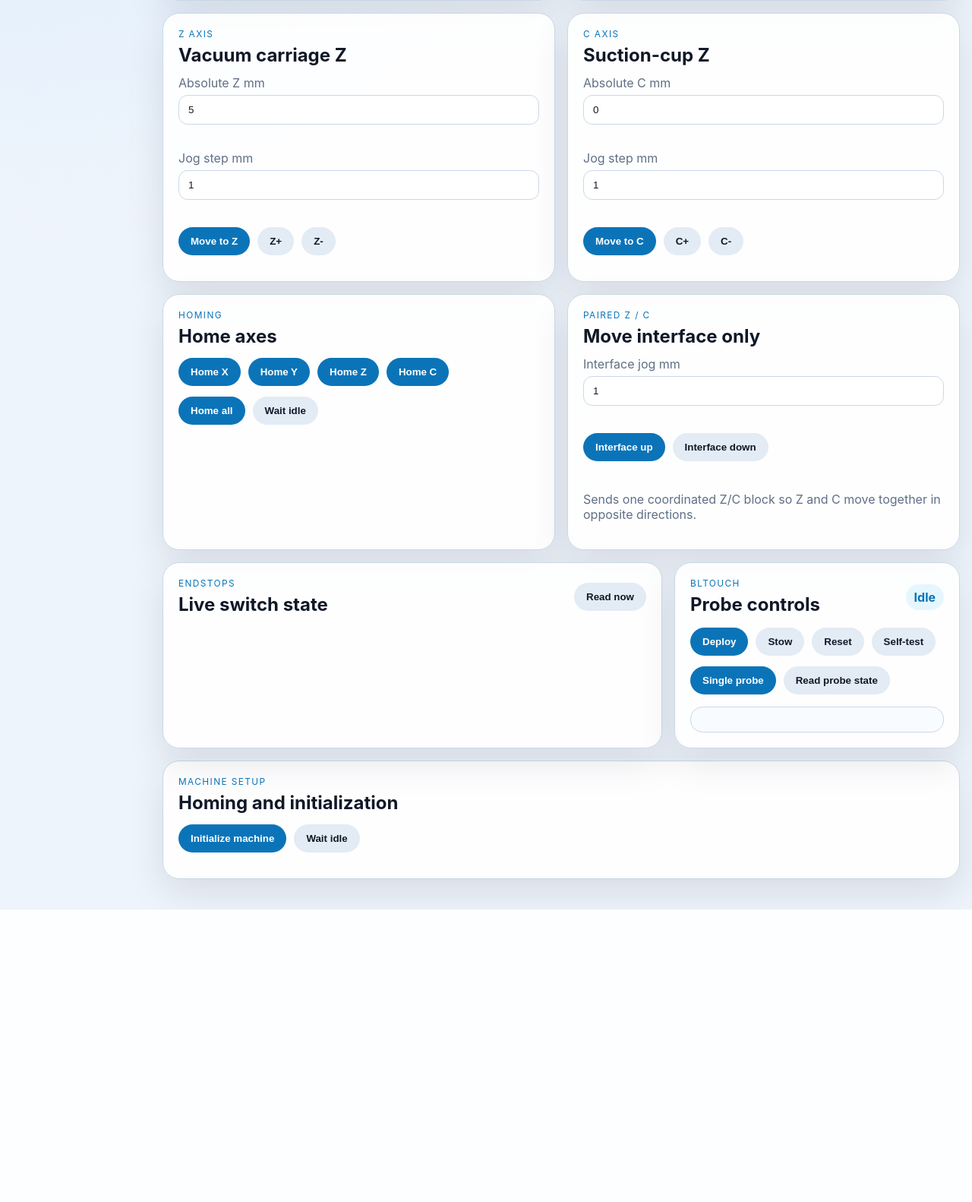
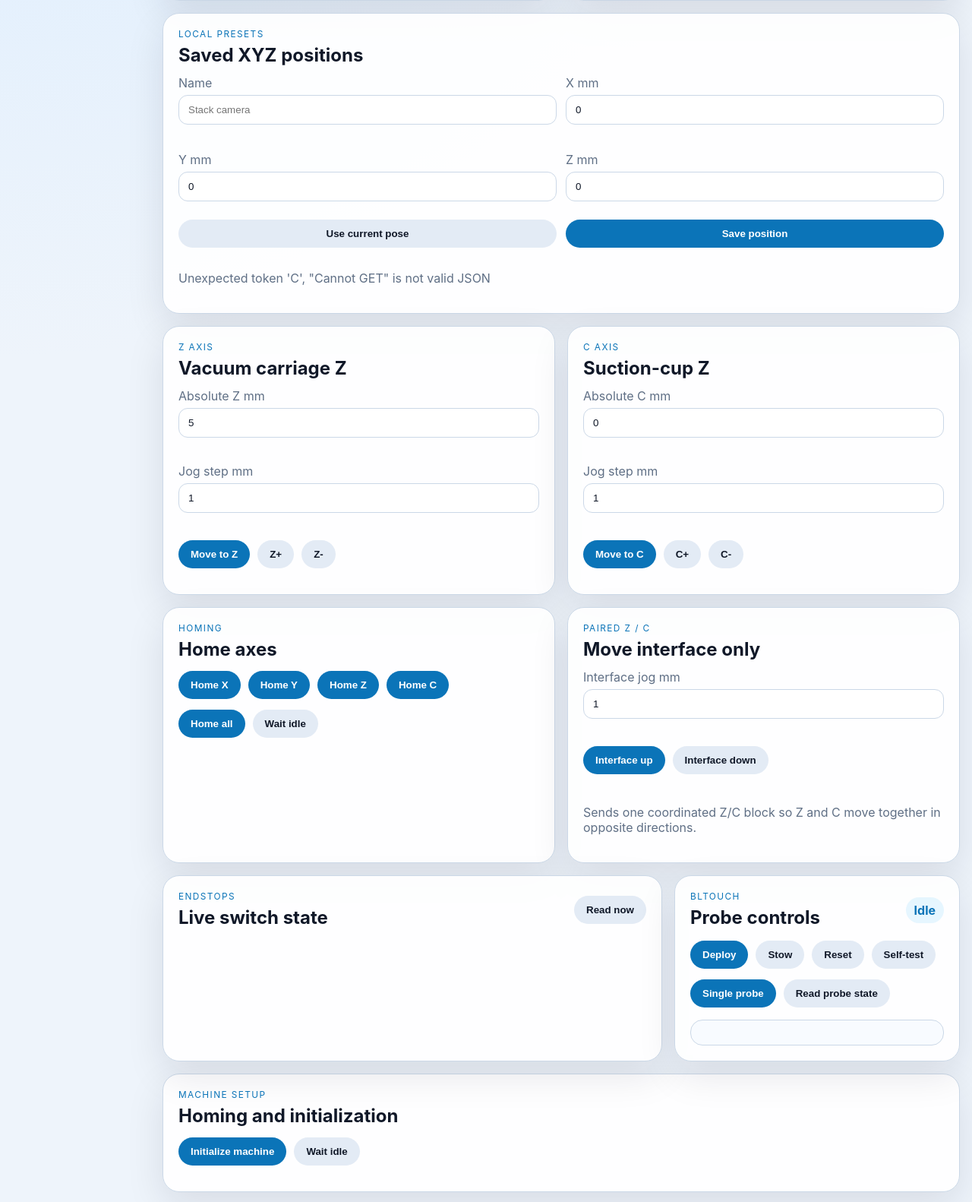
Before and after one commit to schaffer2013/SortingMachineArray, a Python web app: template src/sorter/interfaces/web/templates/movement.html in a window 1280 px wide. Shown: the part 603-2185 px from the top of the page at 76% size. Before the commit the page ends 1800 px from the top, so only its background shows below. Run offline with Jinja, Linux system fonts and the light colour scheme; the template is opened without the code that fills it, so the values that code supplies are empty.

Commit message:
Add saved XYZ movement positions
Version: patch -> 0.8.5 because this adds local saved XYZ movement positions and quick-go controls for vacuum and camera coordinates.

```diff
--- a/pyproject.toml
+++ b/pyproject.toml
@@ -4,7 +4,7 @@ build-backend = "setuptools.build_meta"
 
 [project]
 name = "card-sorter-testbed"
-version = "0.8.4"
+version = "0.8.5"
 description = "Hexagonal architecture card sorting machine test bed"
 readme = "README.md"
 requires-python = ">=3.11"
--- a/src/sorter/interfaces/web/static/app.css
+++ b/src/sorter/interfaces/web/static/app.css
@@ -270,6 +270,14 @@ table { width:100%; border-collapse:collapse; min-width: 720px; }
 th, td { text-align:left; border-bottom:1px solid var(--line); padding:12px 10px; }
 th { color:var(--muted); font-size:.82rem; text-transform:uppercase; letter-spacing:.08em; }
 .intro-copy p:last-child { color:var(--muted); max-width: 76ch; }
+.saved-position-panel { grid-column:span 2; }
+.saved-position-form { margin-bottom:14px; }
+.saved-position-list { display:grid; gap:10px; }
+.saved-position-row {
+  display:grid; grid-template-columns:minmax(0,1fr) auto; gap:12px; align-items:center;
+  background:var(--panel-soft); border:1px solid var(--line); border-radius:12px; padding:12px;
+}
+.saved-position-actions { justify-content:flex-end; margin:0; }
 .status-ready { color: var(--good); }
 .status-partial { color: var(--warn); }
 .status-blocked { color: #ef4444; }
@@ -324,7 +332,9 @@ th { color:var(--muted); font-size:.82rem; text-transform:uppercase; letter-spac
   .app-layout { grid-template-columns: 1fr; }
   .app-layout nav { position:static; display:flex; overflow:auto; }
   .app-layout a { white-space:nowrap; }
-  .hero-grid, .dashboard-grid, .two-column, .camera-control-grid, .training-grid, .training-workflow-grid, .training-current-box { grid-template-columns: 1fr; }
+  .hero-grid, .dashboard-grid, .two-column, .camera-control-grid, .training-grid, .training-workflow-grid, .training-current-box, .saved-position-row { grid-template-columns: 1fr; }
+  .saved-position-panel { grid-column:auto; }
+  .saved-position-actions { justify-content:flex-start; }
   .camera-feed-layout { grid-template-columns: 1fr; }
   .training-tune-layout { grid-template-columns: 1fr; }
   .training-nudge-panel { grid-template-columns: 1fr; }
--- a/src/sorter/interfaces/web/static/app.js
+++ b/src/sorter/interfaces/web/static/app.js
@@ -1378,6 +1378,17 @@ window.SorterPages = {
     const bltouchResponse = document.querySelector("#bltouch-response");
     const bltouchProbe = document.querySelector("#bltouch-probe");
     const bltouchState = document.querySelector("#bltouch-state");
+    const savedPositionId = document.querySelector("#saved-position-id");
+    const savedPositionName = document.querySelector("#saved-position-name");
+    const savedPositionX = document.querySelector("#saved-position-x");
+    const savedPositionY = document.querySelector("#saved-position-y");
+    const savedPositionZ = document.querySelector("#saved-position-z");
+    const savedPositionUseCurrent = document.querySelector("#saved-position-use-current");
+    const savedPositionSave = document.querySelector("#saved-position-save");
+    const savedPositionCancel = document.querySelector("#saved-position-cancel");
+    const savedPositionList = document.querySelector("#saved-position-list");
+    let currentMovementStatus = null;
+    let savedPositions = [];
     const controlPayload = action => {
       if (action === "move_xy" || action === "move_camera_xy") {
         return {
@@ -1431,6 +1442,122 @@ window.SorterPages = {
         sendControl("jog_zc_interface", {dz_mm: step}, button);
       };
     });
+    function savedPositionPayload() {
+      return {
+        name: savedPositionName.value,
+        x_mm: Number(savedPositionX.value),
+        y_mm: Number(savedPositionY.value),
+        z_mm: Number(savedPositionZ.value),
+      };
+    }
+    function resetSavedPositionForm() {
+      savedPositionId.value = "";
+      savedPositionName.value = "";
+      savedPositionX.value = "0";
+      savedPositionY.value = "0";
+      savedPositionZ.value = "0";
+      savedPositionSave.textContent = "Save position";
+      savedPositionCancel.hidden = true;
+    }
+    function fillSavedPositionForm(position) {
+      savedPositionId.value = position.id || "";
+      savedPositionName.value = position.name || "";
+      savedPositionX.value = Number(position.x_mm || 0).toFixed(3);
+      savedPositionY.value = Number(position.y_mm || 0).toFixed(3);
+      savedPositionZ.value = Number(position.z_mm || 0).toFixed(3);
+      savedPositionSave.textContent = position.id ? "Update position" : "Save position";
+      savedPositionCancel.hidden = !position.id;
+    }
+    function renderSavedPositions() {
+      savedPositionList.innerHTML = savedPositions.length
+        ? savedPositions.map(position => `
+          <article class="saved-position-row" data-position-id="${escapeHtml(position.id)}">
+            <div>
+              <strong>${escapeHtml(position.name)}</strong>
+              <div class="muted">X ${Number(position.x_mm).toFixed(3)} / Y ${Number(position.y_mm).toFixed(3)} / Z ${Number(position.z_mm).toFixed(3)}</div>
+            </div>
+            <div class="button-row saved-position-actions">
+              <button type="button" data-saved-go="vacuum">Go vacuum</button>
+              <button type="button" data-saved-go="camera" class="secondary">Go camera</button>
+              <button type="button" data-saved-edit class="secondary">Edit</button>
+              <button type="button" data-saved-delete class="secondary">Delete</button>
+            </div>
+          </article>
+        `).join("")
+        : `<p class="muted">No saved XYZ positions yet.</p>`;
+    }
+    async function loadSavedPositions() {
+      try {
+        const data = await json("/api/saved-positions");
+        savedPositions = data.positions || [];
+        renderSavedPositions();
+      } catch (error) {
+        savedPositionList.innerHTML = `<p class="muted">${escapeHtml(error.message)}</p>`;
+      }
+    }
+    savedPositionUseCurrent.onclick = () => {
+      const pose = currentMovementStatus?.pose;
+      if (!pose) return;
+      savedPositionX.value = Number(pose.x_mm || 0).toFixed(3);
+      savedPositionY.value = Number(pose.y_mm || 0).toFixed(3);
+      savedPositionZ.value = Number(pose.z_mm || 0).toFixed(3);
+    };
+    savedPositionCancel.onclick = resetSavedPositionForm;
+    savedPositionSave.onclick = async () => {
+      savedPositionSave.disabled = true;
+      const positionId = savedPositionId.value;
+      try {
+        const data = await json(positionId ? `/api/saved-positions/${encodeURIComponent(positionId)}` : "/api/saved-positions", {
+          method: positionId ? "PATCH" : "POST",
+          headers: {"Content-Type":"application/json"},
+          body: JSON.stringify(savedPositionPayload()),
+        });
+        savedPositions = data.positions || [];
+        renderSavedPositions();
+        resetSavedPositionForm();
+        message.textContent = positionId ? "Saved position updated." : "Saved position added.";
+      } catch (error) {
+        message.textContent = error.message;
+      } finally {
+        savedPositionSave.disabled = false;
+      }
+    };
+    savedPositionList.onclick = async event => {
+      const row = event.target.closest("[data-position-id]");
+      if (!row) return;
+      const positionId = row.dataset.positionId;
+      const position = savedPositions.find(item => item.id === positionId);
+      if (!position) return;
+      const button = event.target.closest("button");
+      if (!button) return;
+      if (button.hasAttribute("data-saved-edit")) {
+        fillSavedPositionForm(position);
+        return;
+      }
+      if (button.hasAttribute("data-saved-delete") && !confirm(`Delete saved position ${position.name}?`)) return;
+      button.disabled = true;
+      try {
+        if (button.hasAttribute("data-saved-delete")) {
+          const data = await json(`/api/saved-positions/${encodeURIComponent(positionId)}`, {method:"DELETE"});
+          savedPositions = data.positions || [];
+          renderSavedPositions();
+          if (savedPositionId.value === positionId) resetSavedPositionForm();
+          message.textContent = "Saved position deleted.";
+        } else if (button.dataset.savedGo) {
+          const result = await json(`/api/saved-positions/${encodeURIComponent(positionId)}/go`, {
+            method:"POST",
+            headers:{"Content-Type":"application/json"},
+            body:JSON.stringify({coordinate_space: button.dataset.savedGo}),
+          });
+          message.textContent = result.message || "Saved position move sent.";
+          refresh();
+        }
+      } catch (error) {
+        message.textContent = error.message;
+      } finally {
+        button.disabled = false;
+      }
+    };
     function renderEndstops(endstops) {
       const names = Object.keys(endstops).sort();
       endstopState.innerHTML = names.length
@@ -1481,6 +1608,7 @@ window.SorterPages = {
     bltouchState.onclick = () => refreshEndstops(false);
     async function refresh() {
       const status = await json("/api/status");
+      currentMovementStatus = status;
       renderRuntimeBanner(status);
       const hardwareMode = isHardwareMode(status);
       const hardwareLive = isHardwareLive(status);
@@ -1491,7 +1619,7 @@ window.SorterPages = {
           ? "LIVE HARDWARE"
           : isSimulationMode(status) ? "SIMULATION" : "HARDWARE NOT CONNECTED";
       statePill.className = hardwareLive && !controllerFault ? "pill good-pill" : "pill warn-pill";
-      setButtonsDisabled(document, "[data-control], [data-jog-axis], [data-paired-zc]", hardwareMode && (!hardwareLive || controllerFault));
+      setButtonsDisabled(document, "[data-control], [data-jog-axis], [data-paired-zc], [data-saved-go]", hardwareMode && (!hardwareLive || controllerFault));
       const hardwareOnlyDisabled = !hardwareLive || controllerFault;
       endstopRefresh.disabled = hardwareOnlyDisabled;
       bltouchProbe.disabled = hardwareOnlyDisabled;
@@ -1514,7 +1642,7 @@ window.SorterPages = {
       ].map(([k,v]) => `<article class="status-card"><div class="muted">${k}</div><strong>${v}</strong></article>`).join("");
       renderEndstops(status.serial_board?.last_endstops || {});
     }
-    refresh(); setInterval(refresh, 1200); setInterval(() => refreshEndstops(true), 2500);
+    loadSavedPositions(); refresh(); setInterval(refresh, 1200); setInterval(() => refreshEndstops(true), 2500);
   },
   recognition() {
     const query = document.querySelector("#card-query");
--- a/src/sorter/interfaces/web/templates/movement.html
+++ b/src/sorter/interfaces/web/templates/movement.html
@@ -40,6 +40,22 @@
       <button data-control="move_xy">Move vacuum XY</button>
       <button class="secondary" data-control="move_camera_xy">Move camera to XY</button>
     </div>
+  </article>
+
+  <article class="panel saved-position-panel">
+    <p class="eyebrow">Local presets</p>
+    <h2>Saved XYZ positions</h2>
+    <div class="form-grid saved-position-form">
+      <input id="saved-position-id" type="hidden">
+      <label>Name<input id="saved-position-name" type="text" placeholder="Stack camera"></label>
+      <label>X mm<input id="saved-position-x" type="number" step="0.1" value="0"></label>
+      <label>Y mm<input id="saved-position-y" type="number" step="0.1" value="0"></label>
+      <label>Z mm<input id="saved-position-z" type="number" step="0.1" value="0"></label>
+      <button id="saved-position-use-current" type="button" class="secondary">Use current pose</button>
+      <button id="saved-position-save" type="button">Save position</button>
+      <button id="saved-position-cancel" type="button" class="secondary" hidden>Cancel edit</button>
+    </div>
+    <div id="saved-position-list" class="saved-position-list"></div>
   </article>
 
   <article class="panel">
```
Also changed, not shown: src/sorter/interfaces/web/app.py (+150 -0 lines), tests/unit/test_web_app.py (+90 -0 lines).
